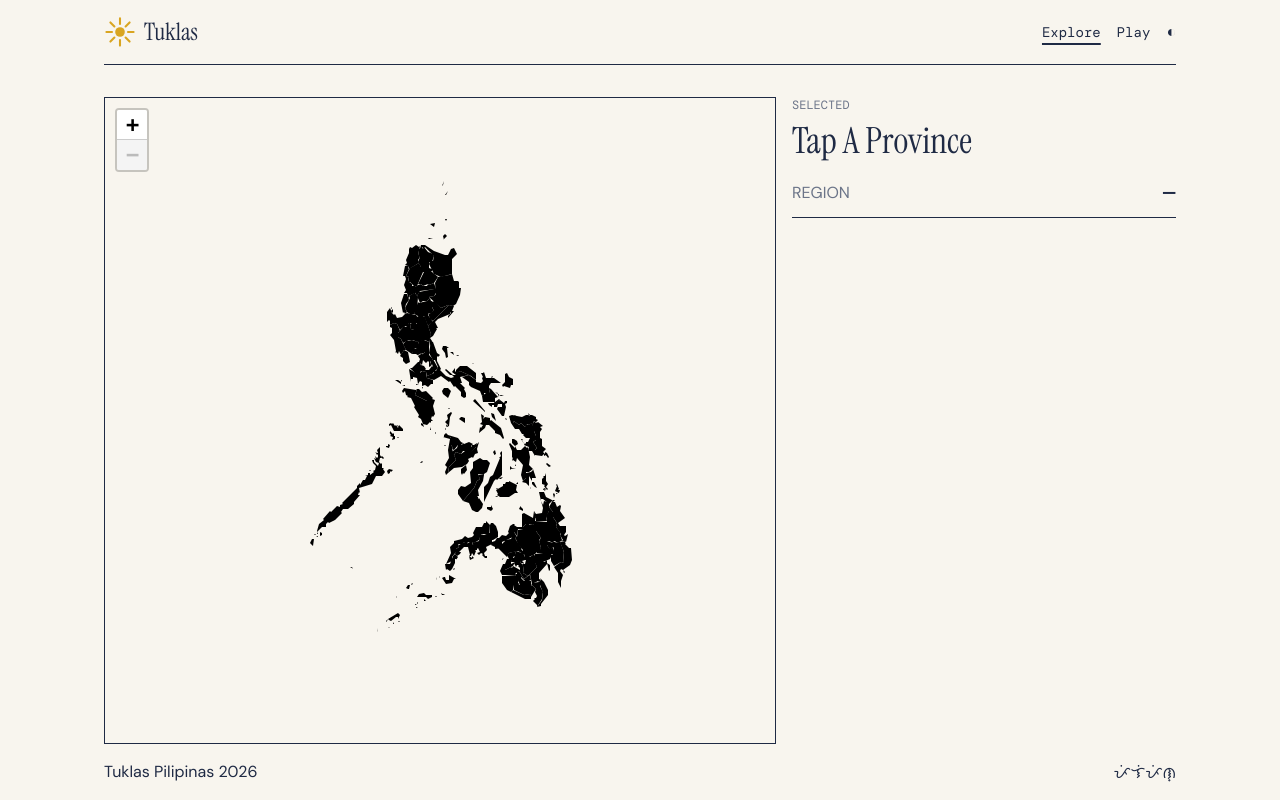
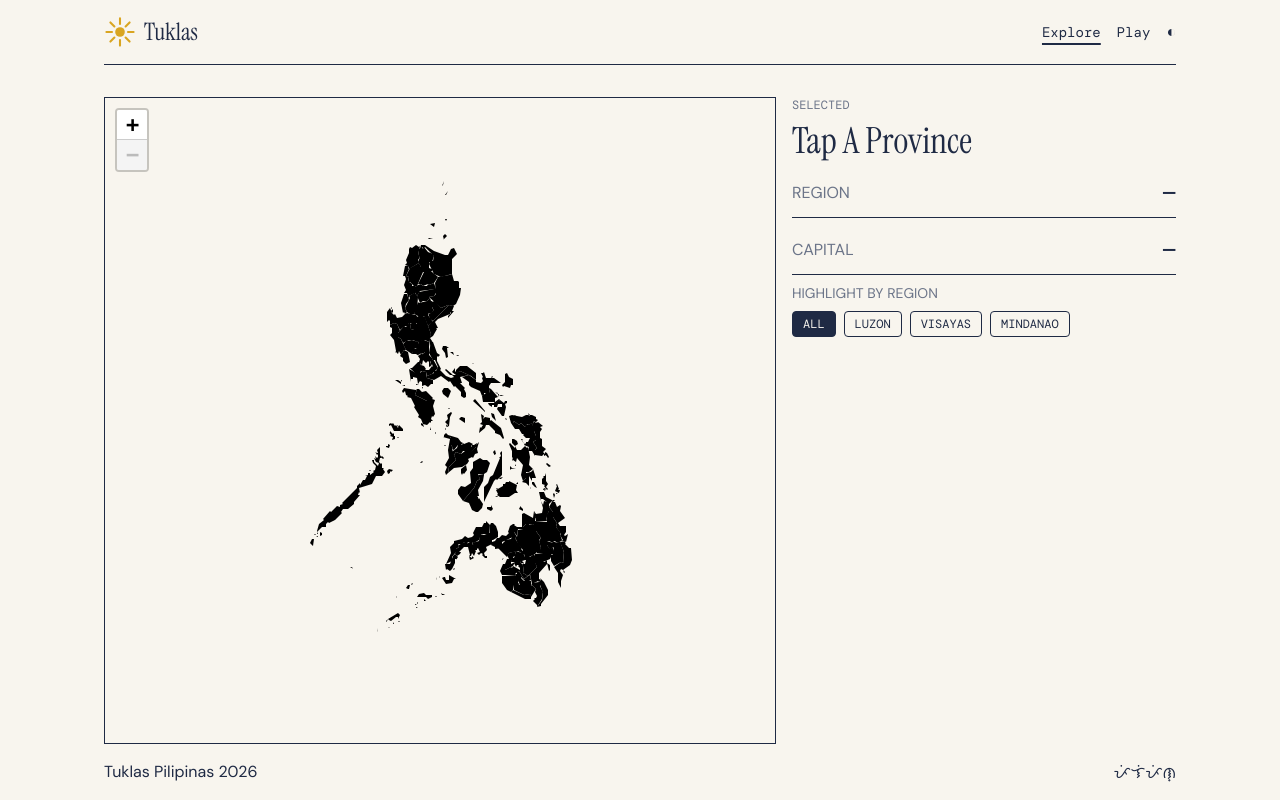
Before and after one commit to Sanjero20/tuklas-pilipinas, a React (Vite) app: page /explore in a window 1280 px wide. Built offline with nearby package versions, Linux system fonts and the light colour scheme.

Commit message:
feat: highlight selected region or island group

```diff
--- a/src/components/ui/map/PhilippinesMap.tsx
+++ b/src/components/ui/map/PhilippinesMap.tsx
@@ -8,25 +8,57 @@ import type { StyleFunction } from "leaflet";
 import type { Feature, FeatureCollection } from "geojson";
 
 import { PHILIPPINES_CENTER, PHILIPPINES_BOUNDS } from "./config";
-import { HOVER_STYLES, LAND_STYLES, SELECTED_STYLES } from "./styles";
+import {
+  HIGHLIGHTED_STYLES,
+  HOVER_STYLES,
+  LAND_STYLES,
+  SELECTED_STYLES,
+} from "./styles";
 
 import provincesData from "@/data/geojson/provinces.json";
+import { getPlaceMetadata } from "@/utils/place";
+import type { IslandGroup } from "@/data/philippines/places";
 
 const provinces = provincesData as FeatureCollection;
 
 interface Props {
   selectedPlaceId?: string;
+  selectedRegion?: string;
+  islandGroup?: IslandGroup;
   onPlaceClick?: (feature: Feature) => void;
 }
 
-function PhilippinesMap({ selectedPlaceId, onPlaceClick }: Props) {
+function PhilippinesMap({
+  selectedPlaceId,
+  selectedRegion,
+  islandGroup,
+  onPlaceClick,
+}: Props) {
   const getStyle: StyleFunction = (feature) => {
-    if (!feature) return LAND_STYLES;
+    if (!feature) {
+      return LAND_STYLES;
+    }
 
-    const isSelected = feature.properties?.psgc_id === selectedPlaceId;
+    const metadata = getPlaceMetadata(feature.properties);
 
-    if (isSelected) {
+    if (!metadata) {
+      return LAND_STYLES;
+    }
+
+    if (metadata.id === selectedPlaceId) {
       return SELECTED_STYLES;
+    }
+
+    if (!islandGroup && !selectedRegion) {
+      return LAND_STYLES;
+    }
+
+    const matchesIsland = !islandGroup || metadata.islandGroup === islandGroup;
+
+    const matchesRegion = !selectedRegion || metadata.region === selectedRegion;
+
+    if (matchesIsland && matchesRegion) {
+      return HIGHLIGHTED_STYLES;
     }
 
     return LAND_STYLES;
--- a/src/pages/ExplorePage.tsx
+++ b/src/pages/ExplorePage.tsx
@@ -3,16 +3,32 @@ import type { Feature } from "geojson";
 
 import PhilippinesMap from "../components/ui/map/PhilippinesMap";
 import { getPlaceMetadata } from "@/utils/place";
+import Chip from "@/components/ui/Chip";
+import type { IslandGroup } from "@/data/philippines/places";
+import { REGIONS } from "@/data/philippines/regions";
 
 function ExplorePage() {
+  const [islandGroup, setIslandGroup] = useState<IslandGroup | "">("");
+  const [selectedRegion, setSelectedRegion] = useState("");
   const [selectedPlace, setSelectedPlace] = useState<ReturnType<
     typeof getPlaceMetadata
   > | null>(null);
 
   const handleClick = (feature: Feature) => {
     const metadata = getPlaceMetadata(feature.properties);
+    setSelectedPlace(metadata);
+    setSelectedRegion("");
 
-    setSelectedPlace(metadata);
+    console.log(feature.properties);
+  };
+
+  const handleIslandGroupChange = (group: IslandGroup | "") => {
+    setIslandGroup(group);
+    setSelectedRegion("");
+  };
+
+  const handleRegionChange = (region: string) => {
+    setSelectedRegion((current) => (current === region ? "" : region));
   };
 
   return (
@@ -21,6 +37,8 @@ function ExplorePage() {
       <div className="h-[50vh] w-full shrink-0 md:h-auto md:min-w-0 md:flex-1">
         <PhilippinesMap
           selectedPlaceId={selectedPlace?.id}
+          selectedRegion={selectedRegion}
+          islandGroup={islandGroup || undefined}
           onPlaceClick={handleClick}
         />
       </div>
@@ -30,13 +48,64 @@ function ExplorePage() {
         <p className="text-mute font-mono text-xs">SELECTED</p>
 
         <p className="text-ink font-serif text-4xl">
-          {selectedPlace?.province ?? "Tap A Province"}
+          {selectedPlace?.name ?? "Tap A Province"}
         </p>
 
         <div className="border-ink flex w-full justify-between border-b py-3">
           <p className="text-mute">REGION</p>
           <p className="text-ink font-bold">{selectedPlace?.region ?? "—"}</p>
         </div>
+
+        <div className="border-ink flex w-full justify-between border-b py-3">
+          <p className="text-mute">CAPITAL</p>
+          <p className="text-ink font-bold">{selectedPlace?.capital ?? "—"}</p>
+        </div>
+
+        <p className="text-mute text-sm uppercase">Highlight by Region</p>
+
+        <div className="flex flex-wrap gap-2">
+          <Chip
+            onClick={() => handleIslandGroupChange("")}
+            selected={islandGroup === ""}
+          >
+            ALL
+          </Chip>
+
+          <Chip
+            onClick={() => handleIslandGroupChange("LUZON")}
+            selected={islandGroup === "LUZON"}
+          >
+            LUZON
+          </Chip>
+
+          <Chip
+            onClick={() => handleIslandGroupChange("VISAYAS")}
+            selected={islandGroup === "VISAYAS"}
+          >
+            VISAYAS
+          </Chip>
+
+          <Chip
+            onClick={() => handleIslandGroupChange("MINDANAO")}
+            selected={islandGroup === "MINDANAO"}
+          >
+            MINDANAO
+          </Chip>
+        </div>
+
+        {islandGroup && (
+          <div className="flex flex-wrap gap-2 pt-1">
+            {REGIONS[islandGroup].map((region) => (
+              <Chip
+                key={region}
+                onClick={() => handleRegionChange(region)}
+                selected={selectedRegion === region}
+              >
+                {region}
+              </Chip>
+            ))}
+          </div>
+        )}
       </aside>
     </main>
   );
```
